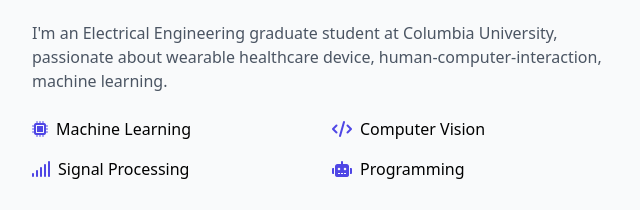
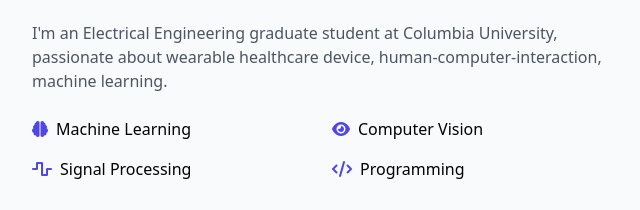
Before and after one commit to YiranHu0323/YiranHu0323.github.io, a plain HTML site: page index.html in a window 1280 px wide. Shown: the part 1131-1341 px from the top of the page, 0-640 px from the left. Drawn offline with nearby package versions, Linux system fonts and the light colour scheme.

Commit message:
update index.html

```diff
--- a/index.html
+++ b/index.html
@@ -148,19 +148,19 @@
                     <p class="text-gray-600 mb-6">I'm an Electrical Engineering graduate student at Columbia University, passionate about wearable healthcare device, human-computer-interaction, machine learning.</p>
                     <div class="grid grid-cols-2 gap-4 mb-8">
                         <div class="flex items-center space-x-2">
-                            <i class="fas fa-microchip text-indigo-600"></i>
+                            <i class="fas fa-brain text-indigo-600"></i>
                             <span>Machine Learning</span>
                         </div>
                         <div class="flex items-center space-x-2">
-                            <i class="fas fa-code text-indigo-600"></i>
+                            <i class="fas fa-eye text-indigo-600"></i>
                             <span>Computer Vision</span>
                         </div>
                         <div class="flex items-center space-x-2">
-                            <i class="fas fa-signal text-indigo-600"></i>
+                            <i class="fas fa-wave-square text-indigo-600"></i>
                             <span>Signal Processing</span>
                         </div>
                         <div class="flex items-center space-x-2">
-                            <i class="fas fa-robot text-indigo-600"></i>
+                            <i class="fas fa-code text-indigo-600"></i>
                             <span>Programming</span>
                         </div>
                     </div>
```
